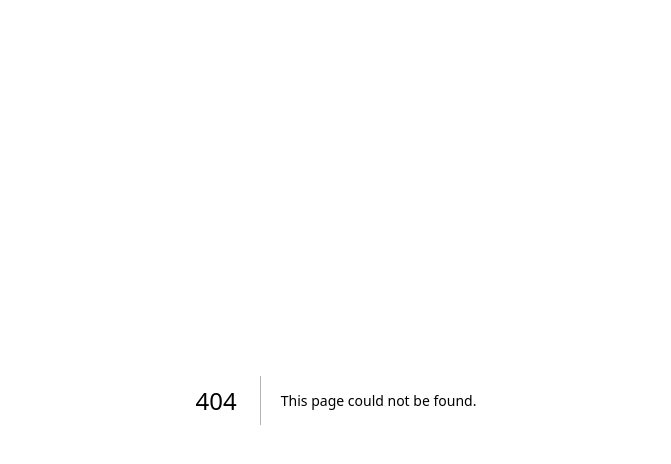
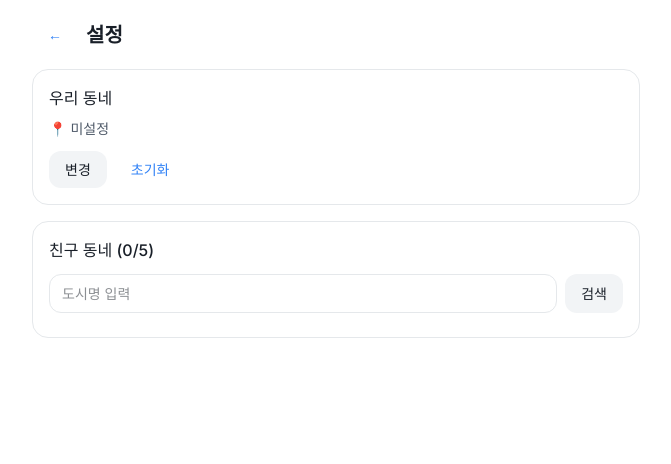
Before and after one commit to sigco3111/dongne-today, a Next.js app: page /settings in a window 1280 px wide. Before the commit this address had no page. Shown: the top 464 px of the page, without its empty margins (304-975 px from the left). Built offline with nearby package versions, Linux system fonts and the light colour scheme.

Commit message:
feat(app): settings page (my neighborhood + friends management)

```diff
--- /dev/null
+++ b/app/settings/page.tsx
@@ -0,0 +1,90 @@
+'use client';
+import { useState } from 'react';
+import { useRouter } from 'next/navigation';
+import { Button } from '@/components/ui/Button';
+import { Card } from '@/components/ui/Card';
+import { useNeighborhood } from '@/lib/hooks/useNeighborhood';
+import { useFriends } from '@/lib/hooks/useFriends';
+import { searchAddress } from '@/lib/api/geocoding';
+import { haptic } from '@/lib/haptics';
+import type { Neighborhood } from '@/types';
+
+export default function SettingsPage() {
+  const router = useRouter();
+  const { neighborhood, clear: clearMy } = useNeighborhood();
+  const { friends, remove, add, maxFriends } = useFriends();
+  const [query, setQuery] = useState('');
+  const [results, setResults] = useState<Neighborhood[]>([]);
+  const [busy, setBusy] = useState(false);
+
+  const search = async () => {
+    if (!query.trim()) return;
+    setBusy(true);
+    try {
+      const r = await searchAddress(query);
+      setResults(
+        r.map((g) => ({
+          name: [g.name, g.admin2].filter(Boolean).join(' '),
+          lat: g.latitude,
+          lon: g.longitude,
+        })),
+      );
+    } catch {
+      setResults([]);
+    } finally {
+      setBusy(false);
+    }
+  };
+
+  return (
+    <main className="mx-auto max-w-screen-sm p-4">
+      <header className="flex items-center gap-2 mb-4">
+        <Button variant="ghost" onClick={() => router.push('/')}>←</Button>
+        <h1 className="text-tds-t2 font-bold">설정</h1>
+      </header>
+
+      <Card className="mb-4">
+        <h2 className="text-tds-st1 font-medium mb-2">우리 동네</h2>
+        <p className="text-tds-st2 text-tds-grey-700 mb-3">📍 {neighborhood?.name ?? '미설정'}</p>
+        <div className="flex gap-2">
+          <Button variant="weak" onClick={() => router.push('/onboarding')}>변경</Button>
+          <Button variant="ghost" onClick={() => { clearMy(); haptic('tap'); }}>초기화</Button>
+        </div>
+      </Card>
+
+      <Card>
+        <h2 className="text-tds-st1 font-medium mb-2">친구 동네 ({friends.length}/{maxFriends})</h2>
+        <ul className="space-y-2 mb-3">
+          {friends.map((f, i) => (
+            <li key={i} className="flex items-center justify-between p-2 rounded-tds-sm bg-tds-grey-50">
+              <span className="text-tds-st2">{f.name}</span>
+              <Button variant="ghost" onClick={() => { remove(i); haptic('tap'); }}>삭제</Button>
+            </li>
+          ))}
+        </ul>
+        {friends.length < maxFriends && (
+          <>
+            <div className="flex gap-2 mb-2">
+              <input
+                value={query}
+                onChange={(e) => setQuery(e.target.value)}
+                onKeyDown={(e) => e.key === 'Enter' && search()}
+                placeholder="도시명 입력"
+                className="flex-1 px-3 py-2 rounded-tds-md border border-tds-grey-200 bg-tds-bg text-tds-st2"
+              />
+              <Button variant="weak" onClick={search} disabled={busy}>검색</Button>
+            </div>
+            <ul className="space-y-2">
+              {results.map((r, i) => (
+                <li key={i} className="flex items-center justify-between p-2 rounded-tds-sm hover:bg-tds-grey-50">
+                  <span className="text-tds-st2">{r.name}</span>
+                  <Button variant="primary" onClick={() => { add(r); setResults([]); setQuery(''); haptic('success'); }}>추가</Button>
+                </li>
+              ))}
+            </ul>
+          </>
+        )}
+      </Card>
+    </main>
+  );
+}
```
